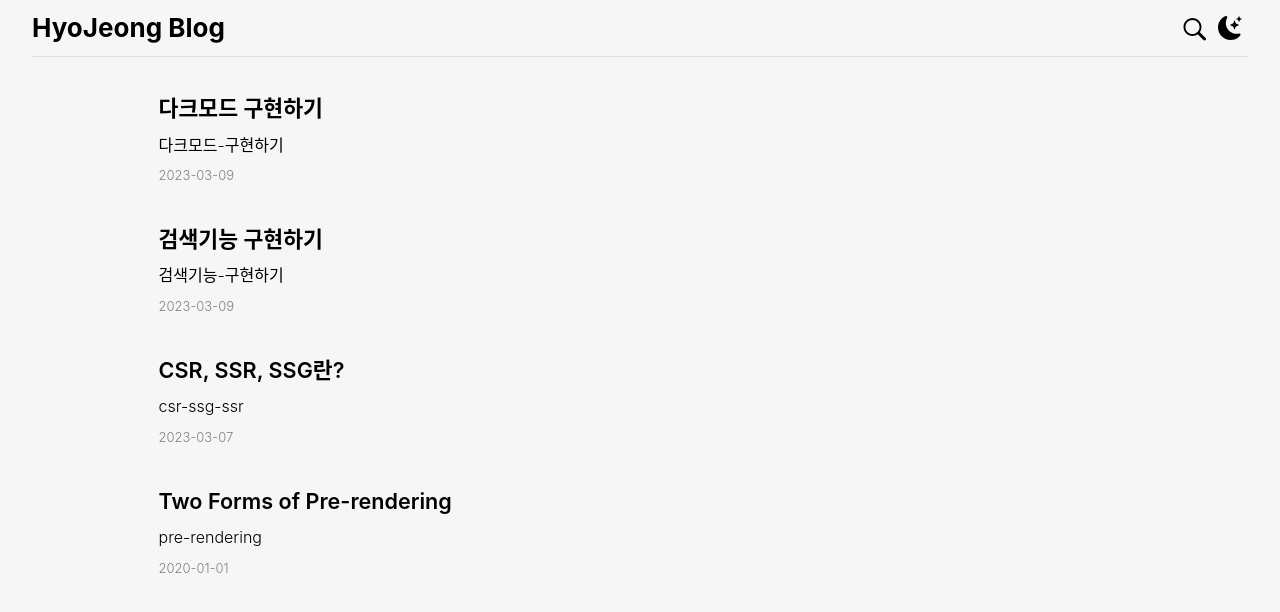
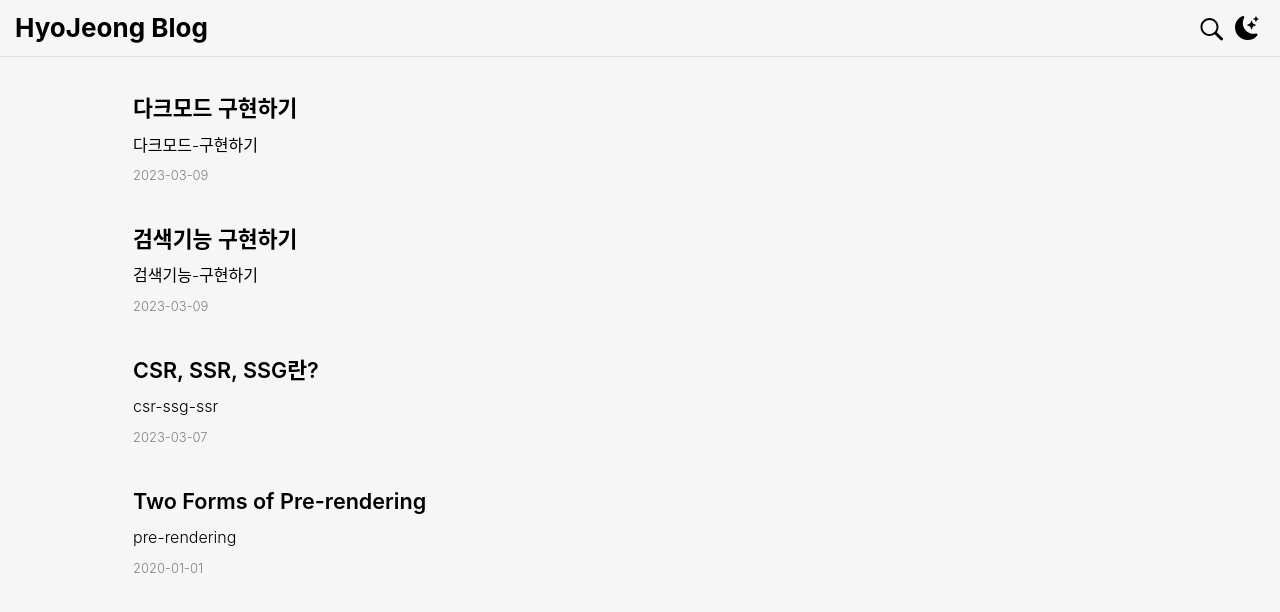
Before and after one commit to kot8585/nextJS-blog, a Next.js app: page / in a window 1280 px wide. Shown: the top 612 px of the page. Built offline with nearby package versions, Linux system fonts and the light colour scheme.

Commit message:
Toc component에서 max-width 지정, Header component 크기 수정

```diff
--- a/components/Header.tsx
+++ b/components/Header.tsx
@@ -27,12 +27,16 @@ const HeaderWrapper = styled.header`
   justify-content: space-between;
   font-size: 26px;
   font-weight: bold;
-  padding: 7px 0;
+  padding: 7px 15px;
   position: fixed;
   z-index: 1;
   width: inherit;
   background-color: var(--bg-main);
   border-bottom: 1px solid var(--border-main);
+
+  a:hover {
+    text-decoration: none;
+  }
 `;
 
 const Div = styled.div`
--- a/components/Layout.tsx
+++ b/components/Layout.tsx
@@ -20,7 +20,7 @@ const Wrapper = styled.section`
   display: flex;
   flex-direction: column;
   align-items: center;
-  width: 95%;
+  width: 100%;
   margin: 0 auto;
 `;
 
--- a/components/Toc.tsx
+++ b/components/Toc.tsx
@@ -19,6 +19,7 @@ export default function Toc({ headings }) {
 const Wrapper = styled.ol`
   display: none;
   align-self: flex-start;
+  width: 350px;
   li {
     padding-top: 4px;
   }
```
